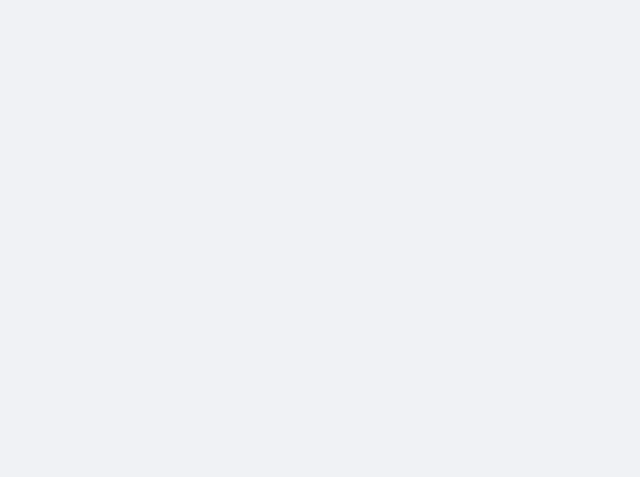
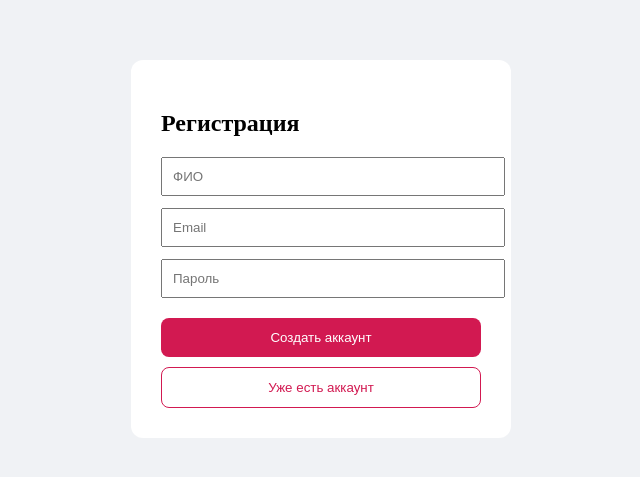
Before and after one commit to EgorXx/ParnasIT_Web-platform_BAS_Verification, a React (Vite) app in the folder frontend/: page /register in a window 1280 px wide. Before the commit this address had no page. Shown: the part 159-636 px from the top of the page, without its empty margins (319-959 px from the left). Built offline with nearby package versions, Linux system fonts and the light colour scheme.

Commit message:
feat: add login and register pages

```diff
--- a/frontend/src/App.tsx
+++ b/frontend/src/App.tsx
@@ -1,14 +1,41 @@
 import { Routes, Route } from "react-router-dom";
+
 import RoutePage from "./pages/RoutePage";
 import ListPage from "./pages/ListPage";
 import RouteViewPage from "./pages/RouteViewPage";
+import LoginPage from "./pages/LoginPage";
+import RegisterPage from "./pages/RegisterPage";
+
 
 export default function App() {
   return (
     <Routes>
-      <Route path="/route" element={<RoutePage />} />
-      <Route path="/list" element={<ListPage />} />
-      <Route path="/route/:id" element={<RouteViewPage />} />
+
+      <Route
+        path="/login"
+        element={<LoginPage />}
+      />
+
+      <Route
+        path="/register"
+        element={<RegisterPage />}
+      />
+
+      <Route
+        path="/route"
+        element={<RoutePage />}
+      />
+
+      <Route
+        path="/list"
+        element={<ListPage />}
+      />
+
+      <Route
+        path="/route/:id"
+        element={<RouteViewPage />}
+      />
+
     </Routes>
   );
 }
--- /dev/null
+++ b/frontend/src/pages/LoginPage.tsx
@@ -0,0 +1,120 @@
+import { useState } from "react";
+import { useNavigate } from "react-router-dom";
+
+export default function LoginPage() {
+  const navigate = useNavigate();
+
+  const [email, setEmail] = useState("");
+  const [password, setPassword] = useState("");
+
+  const login = async () => {
+    try {
+      const response = await fetch(
+        "http://localhost:8080/api/auth/login",
+        {
+          method: "POST",
+          headers: {
+            "Content-Type": "application/json",
+          },
+          body: JSON.stringify({
+            email,
+            password,
+          }),
+        }
+      );
+
+      if (!response.ok) {
+        throw new Error("Ошибка входа");
+      }
+
+      const data = await response.json();
+
+      localStorage.setItem("token", data.token);
+      localStorage.setItem("role", data.role);
+
+      navigate("/list");
+
+    } catch (error) {
+      console.error(error);
+      alert("Неверный email или пароль");
+    }
+  };
+
+
+  return (
+    <div
+      style={{
+        minHeight: "100vh",
+        display: "flex",
+        justifyContent: "center",
+        alignItems: "center",
+        background: "#f0f2f5",
+      }}
+    >
+      <div
+        style={{
+          background: "#fff",
+          padding: 30,
+          borderRadius: 12,
+          width: 320,
+        }}
+      >
+        <h2>Вход</h2>
+
+        <input
+          placeholder="Email"
+          value={email}
+          onChange={(e) => setEmail(e.target.value)}
+          style={{
+            width: "100%",
+            marginBottom: 12,
+            padding: 10,
+          }}
+        />
+
+        <input
+          placeholder="Пароль"
+          type="password"
+          value={password}
+          onChange={(e) => setPassword(e.target.value)}
+          style={{
+            width: "100%",
+            marginBottom: 20,
+            padding: 10,
+          }}
+        />
+
+        <button
+          onClick={login}
+          style={{
+            width: "100%",
+            padding: 12,
+            background: "#d21951",
+            color: "#fff",
+            border: "none",
+            borderRadius: 8,
+            cursor: "pointer",
+          }}
+        >
+          Войти
+        </button>
+
+        <button
+          onClick={() => navigate("/register")}
+          style={{
+            marginTop: 10,
+            width: "100%",
+            padding: 12,
+            background: "#fff",
+            color: "#d21951",
+            border: "1px solid #d21951",
+            borderRadius: 8,
+            cursor: "pointer",
+          }}
+        >
+          Регистрация
+        </button>
+      </div>
+    </div>
+  );
+}
--- /dev/null
+++ b/frontend/src/pages/RegisterPage.tsx
@@ -0,0 +1,145 @@
+import { useState } from "react";
+import { useNavigate } from "react-router-dom";
+
+export default function RegisterPage() {
+  const navigate = useNavigate();
+
+  const [fullName, setFullName] = useState("");
+  const [email, setEmail] = useState("");
+  const [password, setPassword] = useState("");
+
+
+  const register = async () => {
+    try {
+      const response = await fetch(
+        "http://localhost:8080/api/auth/register",
+        {
+          method: "POST",
+          headers: {
+            "Content-Type": "application/json",
+          },
+          body: JSON.stringify({
+            fullName,
+            email,
+            password,
+          }),
+        }
+      );
+
+
+      if (!response.ok) {
+        throw new Error("Ошибка регистрации");
+      }
+
+
+      const data = await response.json();
+
+
+      localStorage.setItem("token", data.token);
+      localStorage.setItem("role", data.role);
+
+
+      navigate("/list");
+
+    } catch (error) {
+      console.error(error);
+      alert("Не удалось зарегистрироваться");
+    }
+  };
+
+
+  return (
+    <div
+      style={{
+        minHeight: "100vh",
+        display: "flex",
+        justifyContent: "center",
+        alignItems: "center",
+        background: "#f0f2f5",
+      }}
+    >
+      <div
+        style={{
+          background: "#fff",
+          padding: 30,
+          borderRadius: 12,
+          width: 320,
+        }}
+      >
+
+        <h2>Регистрация</h2>
+
+
+        <input
+          placeholder="ФИО"
+          value={fullName}
+          onChange={(e) => setFullName(e.target.value)}
+          style={{
+            width: "100%",
+            marginBottom: 12,
+            padding: 10,
+          }}
+        />
+
+
+        <input
+          placeholder="Email"
+          value={email}
+          onChange={(e) => setEmail(e.target.value)}
+          style={{
+            width: "100%",
+            marginBottom: 12,
+            padding: 10,
+          }}
+        />
+
+
+        <input
+          placeholder="Пароль"
+          type="password"
+          value={password}
+          onChange={(e) => setPassword(e.target.value)}
+          style={{
+            width: "100%",
+            marginBottom: 20,
+            padding: 10,
+          }}
+        />
+
+
+        <button
+          onClick={register}
+          style={{
+            width: "100%",
+            padding: 12,
+            background: "#d21951",
+            color: "#fff",
+            border: "none",
+            borderRadius: 8,
+            cursor: "pointer",
+          }}
+        >
+          Создать аккаунт
+        </button>
+
+
+        <button
+          onClick={() => navigate("/login")}
+          style={{
+            marginTop: 10,
+            width: "100%",
+            padding: 12,
+            background: "#fff",
+            color: "#d21951",
+            border: "1px solid #d21951",
+            borderRadius: 8,
+            cursor: "pointer",
+          }}
+        >
+          Уже есть аккаунт
+        </button>
+
+      </div>
+    </div>
+  );
+}
```
Also changed, not shown: 1 other file (tests, documents, lock files or other folders).
